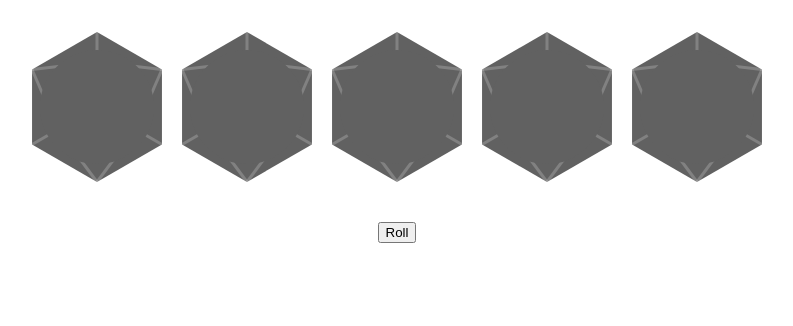
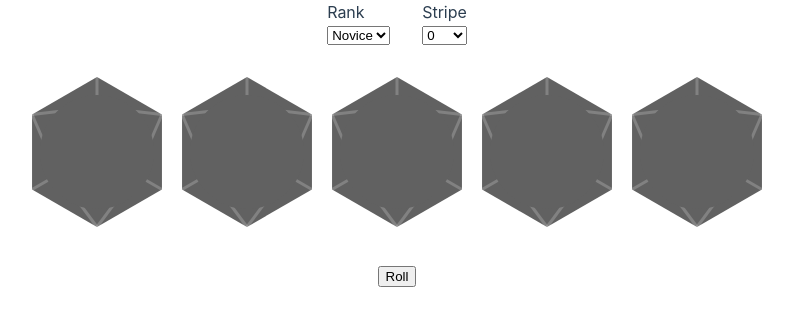
Before and after one commit to DanielBelchamber/skill-dice, a Vue app: page / in a window 1280 px wide. Shown: the top 326 px of the page, without its empty margins (243-1036 px from the left). Built offline with nearby package versions, Linux system fonts and the light colour scheme.

Commit message:
feat: skill selection

```diff
--- a/src/composables/skill.ts
+++ b/src/composables/skill.ts
@@ -84,6 +84,9 @@ const useSkill = (proficiency?: SkillProficiency) => {
   const display = computed<SkillDieRank[]>(() => dice.value.map((die) => die.rank))
   const pool = computed<SkillDicePool>(() => useDicePool(dice.value))
 
+  const setRank = (newRank: SkillDieRank) => (rank.value = newRank)
+  const setStripe = (newStripe: SkillStripe) => (stripe.value = newStripe)
+
   const roll = (): SkillRoll => {
     const display = pool.value.roll()
     const total = display.reduce((sum, die) => sum + die.value, 0)
@@ -92,7 +95,7 @@ const useSkill = (proficiency?: SkillProficiency) => {
     return { display, total, shapes }
   }
 
-  return { rank, stripe, display, roll }
+  return { rank, stripe, display, setRank, setStripe, roll }
 }
 
-export { type SkillRoll, type SkillShape, useSkill }
+export { type SkillRoll, type SkillShape, type SkillStripe, useSkill }
--- a/src/views/DiceRoller.vue
+++ b/src/views/DiceRoller.vue
@@ -1,15 +1,30 @@
 <script setup lang="ts">
-import { computed, ref } from 'vue'
+import { computed, ref, watch } from 'vue'
 
 import { useAppStore } from '@/stores/app'
-import { type SkillRoll } from '@/composables/skill'
+import { type SkillRoll, type SkillStripe } from '@/composables/skill'
+import type { SkillDieRank } from '@/composables/dicePool';
 import SkillDie from '@/components/SkillDie.vue'
 
 const appStore = useAppStore()
 
 const dicePoolDisplay = computed(() => appStore.skill.display)
 
+const RANK_OPTIONS: SkillDieRank[] = ['Novice', 'Adept', 'Expert', 'Master']
+const STRIPE_OPTIONS: SkillStripe[] = [0, 1, 2, 3, 4]
+
+const rank = ref<SkillDieRank>('Novice')
+const stripe = ref<SkillStripe>(0)
 const rollResult = ref<SkillRoll | null>(null)
+
+watch([rank, stripe], () => {
+  rollResult.value = null
+  appStore.skill.setRank(rank.value)
+  if (rank.value === 'Master') {
+    stripe.value = 0
+  }
+  appStore.skill.setStripe(stripe.value)
+})
 
 const rollDicePool = () => {
   rollResult.value = appStore.skill.roll()
@@ -18,6 +33,22 @@ const rollDicePool = () => {
 
 <template>
   <main class="DiceRoller">
+    <div class="skill-selector">
+      <div class="select-wrapper">
+        <label for="rank-select">Rank</label>
+        <select id="rank-select" v-model="rank">
+          <option v-for="option in RANK_OPTIONS" :key="option" :value="option">{{ option }}</option>
+        </select>
+      </div>
+
+      <div class="select-wrapper">
+        <label for="stripe-select">Stripe</label>
+        <select id="stripe-select" v-model="stripe" :disabled="rank === 'Master'">
+          <option v-for="option in STRIPE_OPTIONS" :key="option" :value="option">{{ option }}</option>
+        </select>
+      </div>
+    </div>
+
     <div class="dice-pool">
       <SkillDie v-for="(rank, index) in dicePoolDisplay" :key="index" :die-rank="rank"
         :roll-value="rollResult ? rollResult.display[index].value : undefined" :size="150" />
@@ -47,6 +78,17 @@ main {
   align-items: center;
 }
 
+.skill-selector {
+  display: flex;
+  align-items: center;
+}
+
+.select-wrapper {
+  margin: 0 1rem;
+  display: flex;
+  flex-direction: column;
+}
+
 .dice-pool {
   margin: 2rem 0;
 }
```
